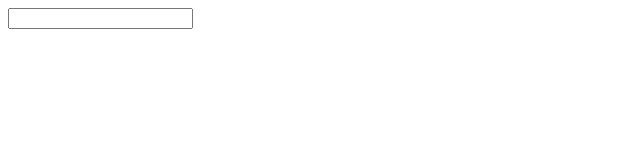
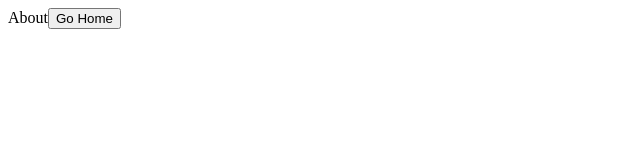
Before and after one commit to ihsansatriawan/react-boilerplate, a React app: page /about in a window 1280 px wide. Shown: the whole page, without its empty margins (0-640 px from the left). Built offline with nearby package versions, Linux system fonts and the light colour scheme.

Commit message:
Add react router

```diff
--- /dev/null
+++ b/containers/About.js
@@ -0,0 +1,15 @@
+import React, { Component } from 'react';
+import { Link } from 'react-router-dom';
+
+export default class About extends Component {
+  render() {
+    return (
+      <div>
+        About
+				<Link to="/">
+          <button>Go Home</button>
+        </Link>
+      </div>
+    )
+  }
+}
--- a/containers/App.js
+++ b/containers/App.js
@@ -2,6 +2,7 @@ import React, { Component } from 'react';
 import InputPreview from '../components/InputPreview';
 import { connect } from 'react-redux';
 import { setMessage } from '../actions/message';
+import { Link } from 'react-router-dom';
 class App extends Component {
 
   _onChange = (value) => {
@@ -11,7 +12,14 @@ class App extends Component {
   render() {
     const { message } = this.props.messageReducer;
 
-    return <InputPreview value={message} onChange={this._onChange} />
+    return (
+      <div>
+        <InputPreview value={message} onChange={this._onChange} />
+        <Link to="/about">
+          <button>Go About</button>
+        </Link>
+      </div>
+    )
   }
 }
 
--- a/index.html
+++ b/index.html
@@ -1,7 +1,7 @@
 <!DOCTYPE html>
 <html>
   <head>
-    <title> Ideal React Seed </title>
+    <title>Personal React Boilerplate</title>
   </head>
   <body>
     <div id="app"></div>
--- a/index.js
+++ b/index.js
@@ -4,11 +4,12 @@ import ReactDOM from 'react-dom';
 // main app
 import App from './containers/App';
 import { Provider } from 'react-redux';
+import AppRoutes from './routes';
 import store from './store';
 
 ReactDOM.render(
   <Provider store={store}>
-    <App />
+    <AppRoutes />
   </Provider>,
   document.getElementById('app')
 )
--- a/package.json
+++ b/package.json
@@ -5,7 +5,7 @@
   "main": "index.js",
   "scripts": {
     "test": "echo \"Error: no test specified\" && exit 1",
-    "dev": "./node_modules/.bin/webpack-dev-server --config ./webpack/webpack.dev.config.js"
+    "dev": "webpack-dev-server --config ./webpack/webpack.dev.config.js"
   },
   "keywords": [],
   "author": "",
@@ -14,6 +14,7 @@
     "react": "^16.4.0",
     "react-dom": "^16.4.0",
     "react-redux": "^5.0.7",
+    "react-router-dom": "^4.2.2",
     "redux": "^4.0.0",
     "redux-thunk": "^2.2.0",
     "webpack": "^4.9.1",
--- /dev/null
+++ b/routes.js
@@ -0,0 +1,15 @@
+import React from 'react';
+import { BrowserRouter, Route, Switch, Link } from 'react-router-dom';
+import App from './containers/App';
+import About from './containers/About';
+
+export default () => {
+  return (
+    <BrowserRouter>
+      <Switch>
+        <Route exact path='/' component={App} />
+        <Route path='/about' component={About} />
+      </Switch>
+    </BrowserRouter>
+  )
+}
```
Also changed, not shown: 1 other file.
